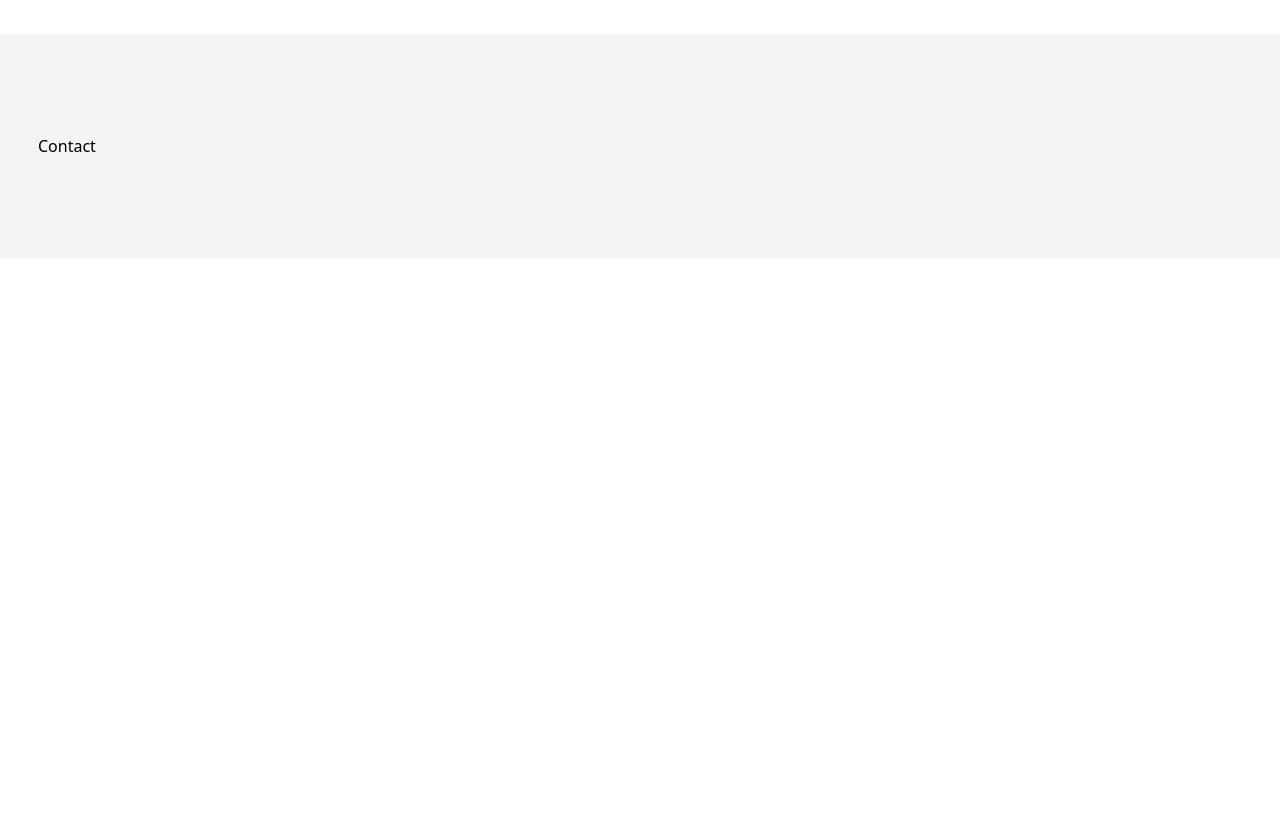
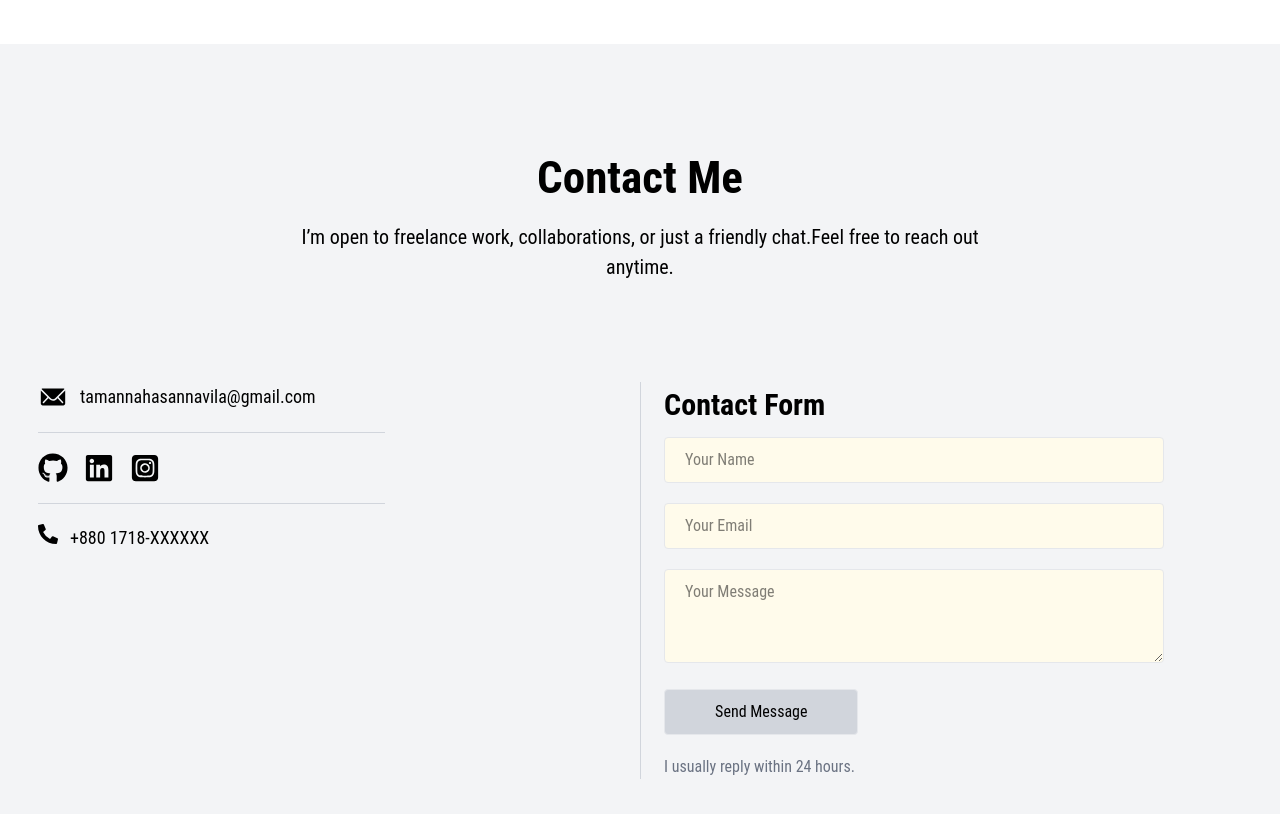
Before and after one commit to tamanna180906/my-portfolio, a React (Vite) app: page / in a window 1280 px wide. Shown: the part 2060-2874 px from the top of the page. Before the commit the page ends 2318 px from the top, so only its background shows below. Built offline with nearby package versions, Linux system fonts and the light colour scheme.

Commit message:
contact without link

```diff
--- a/src/components/Contact.jsx
+++ b/src/components/Contact.jsx
@@ -1,11 +1,53 @@
 import React from 'react'
 import Container from './Container'
+import { IoIosMail, IoLogoLinkedin } from 'react-icons/io'
+import { FaGithub, FaLinkedin, FaPhoneAlt } from 'react-icons/fa'
+import { FaSquareInstagram } from 'react-icons/fa6'
 
 function Contact() {
     return (
         <div className='bg-gray-100 py-[100px]'>
             <Container>
-                Contact
+                <div className='mx-auto w-[60%]'>
+                    <h2 className='text-center text-[45px] font-rc font-bold'>Contact Me</h2>
+                    <p className='text-center pt-[10px] text-[20px] font-rc'>I’m open to freelance work, collaborations, or just a friendly chat.Feel free to reach out anytime.</p>
+                </div>
+                <div className='pt-[100px] flex justify-between'>
+                    <div className='w-[48%]'>
+                        <div className='flex pb-[20px] gap-3 items-center'>
+                            <IoIosMail className='text-[30px]' />
+                            <p className='font-rc text-[18px]'>tamannahasannavila@gmail.com</p>
+                        </div>
+                        <div className='py-[20px] w-[60%] flex gap-4 border-y border-gray-300'>
+                            <a href=''>
+                                <FaGithub className='text-[30px]' />
+                            </a>
+                            <a href=''>
+                                <FaLinkedin className='text-[30px]' />
+                            </a>
+                            <a href=''>
+                                <FaSquareInstagram className='text-[30px]' />
+                            </a>
+                        </div>
+                        <div className='pt-[20px] flex gap-3'>
+                            <FaPhoneAlt className='text-[20px]' />
+                            <p className='font-rc text-[18px]'>+880 1718-XXXXXX</p>
+                        </div>
+                    </div>
+                    <div className='w-[1px] bg-gray-300'></div>
+                    <div className='w-[48%]'>
+                        <h2 className='text-[30px] font-rc font-bold' >Contact Form</h2>
+                        <form className='gap-y-4 pt-[10px]'>
+                            <input type='text' placeholder='Your Name' className='w-[500px] px-[20px] py-[10px] bg-amber-50 rounded font-rc border border-gray-200'></input>
+                            <input type='email' placeholder='Your Email' className='mt-[20px] w-[500px] px-[20px] py-[10px] bg-amber-50 rounded font-rc border border-gray-200'></input>
+                            <textarea rows="3" placeholder='Your Message' className='mt-[20px] w-[500px] px-[20px] py-[10px] bg-amber-50 rounded font-rc border border-gray-200'></textarea>
+                            <button type='submit' className='text-center mt-[20px] px-[50px] py-[10px] bg-gray-300 rounded font-rc border border-gray-200'>
+                                Send Message
+                            </button>
+                        </form>
+                        <p className='font-rc text-[16px] pt-[20px] text-gray-500 '>I usually reply within 24 hours.</p>
+                    </div>
+                </div>
             </Container>
         </div>
     )
--- a/src/components/Work.jsx
+++ b/src/components/Work.jsx
@@ -10,7 +10,7 @@ function Work() {
       <Container>
         <div className='w-[70%] mx-auto'>
           <h2 className='text-center text-[45px] font-rc font-bold'>My Work</h2>
-          <p className='text-center  text-[20px] font-rc'>
+          <p className='text-center pt-[10px] text-[20px] font-rc'>
             Here are some of the projects I’ve worked on.
             These projects reflect my learning journey and my focus on building clean, responsive, and user-friendly interfaces.
           </p>
```
